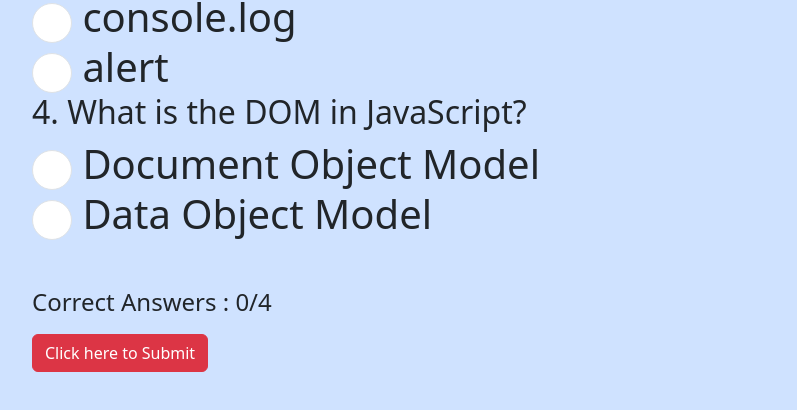
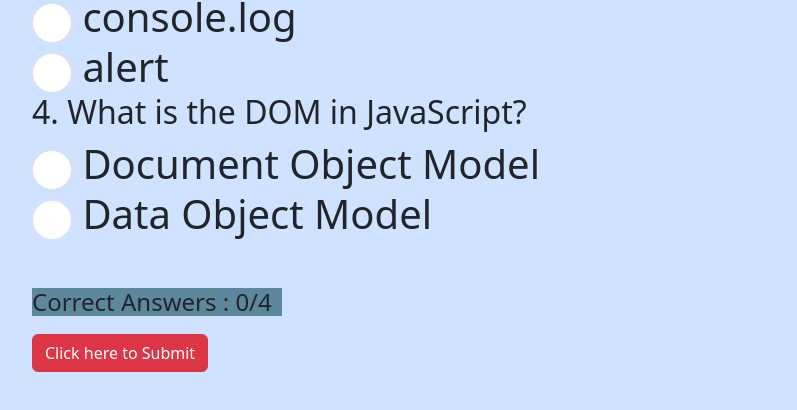
Before and after one commit to CharukaHS/quizApp, a plain HTML site: page index.html in a window 1280 px wide. Shown: the part 658-1068 px from the top of the page, without its empty margins (50-847 px from the left). Drawn offline with nearby package versions, Linux system fonts and the light colour scheme.

Commit message:
add css file and style add to pts class

```diff
--- a/index.html
+++ b/index.html
@@ -5,6 +5,7 @@
   <meta name="viewport" content="width=device-width, initial-scale=1.0">
   <title>WebDev Quiz</title>
   <link rel="stylesheet" href="https://cdn.jsdelivr.net/npm/bootstrap@5.3.2/dist/css/bootstrap.min.css">
+  <link rel="stylesheet" href="./style.css">
 
 </head>
 <body class="bg-primary-subtle">
--- /dev/null
+++ b/style.css
@@ -0,0 +1,6 @@
+.pts {
+    background-color: rgb(93, 135, 156);
+    max-width: 250px;
+    padding: 10px auto;
+
+}
```
